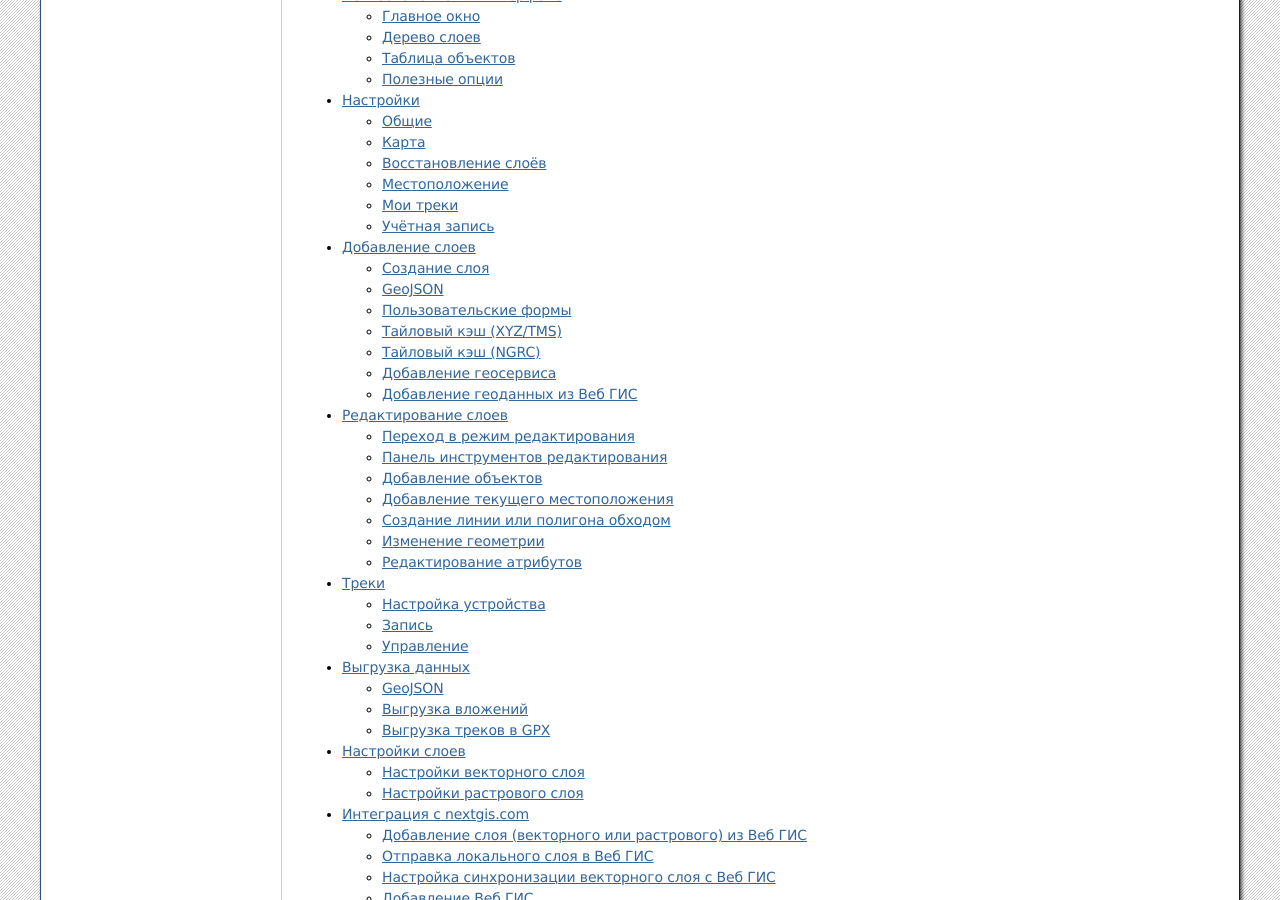
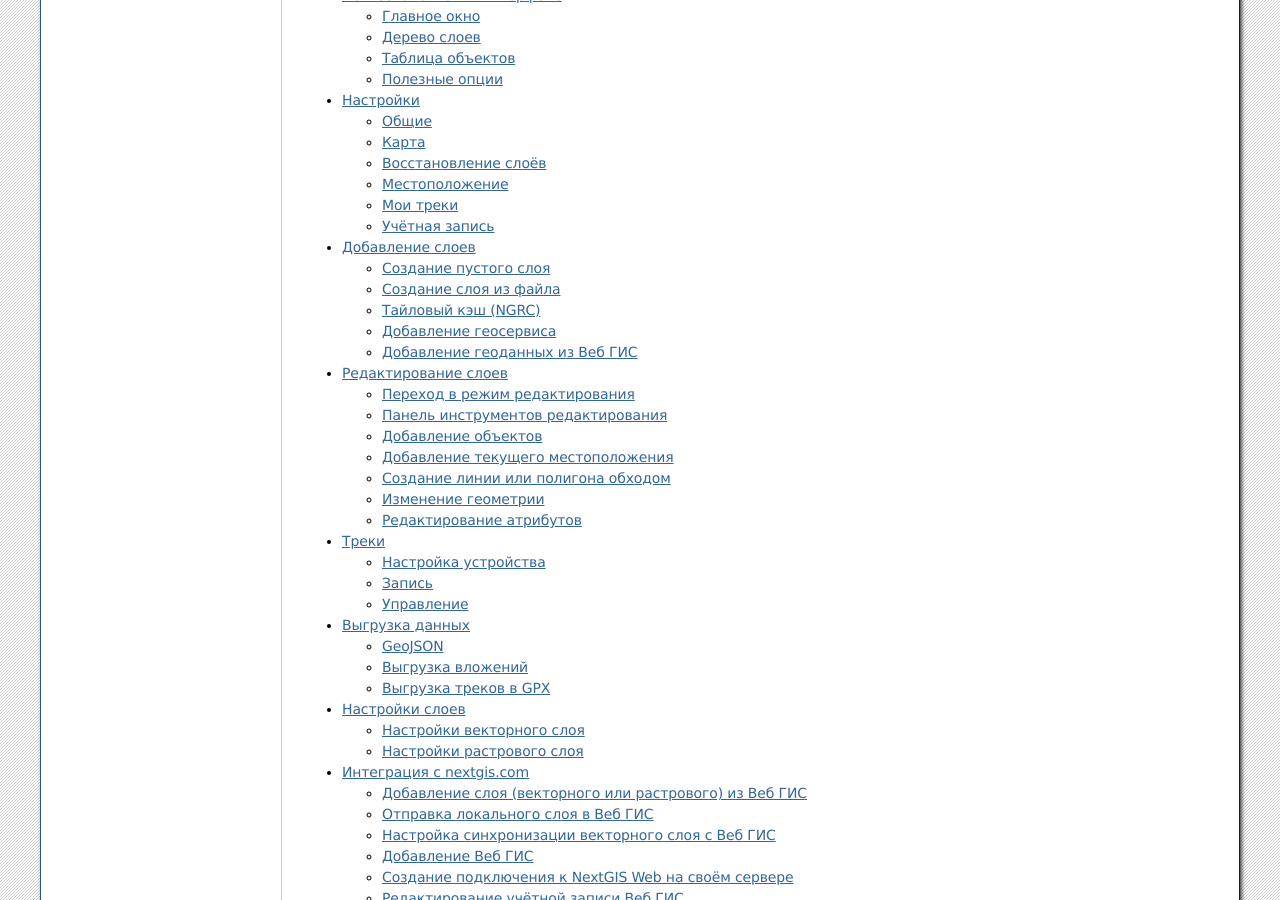
Before and after one commit to nextgis/docs_ngmobile, a Sphinx documentation site: the page built from source/index.rst, in a window 1280 px wide and 900 px high, scrolled down 1379 px. Built offline with Sphinx 7.4.7, drawn with Linux system fonts in a browser that asks for light colours; formulas are drawn with MathJax 3; some of the changed lines change nothing that is shown.

Commit message:
update structure load_geodata.rst

```diff
--- a/source/load_geodata.rst
+++ b/source/load_geodata.rst
@@ -5,23 +5,26 @@
 Добавление слоев
 =================
 
-В программе имеется возможность создания новых пустых векторных слоев, а также загрузки векторных и растровых слоев из локального хранилища Android, `каталога QuickMapServices <https://qms.nextgis.com/>`_, облачного сервиса `nextgis.com <https://my.nextgis.com/signup/?next=/webgis/>`_ или серверной Веб ГИС `NextGIS Web <http://nextgis.ru/nextgis-web/>`_. Подложку можно добавить с помощью соответствующего сервиса (`см. ниже <https://docs.nextgis.ru/docs_ngmobile/source/load_geodata.html#ngmobile-add-geoservice>`_).
+В программе имеется возможность добавления слоёв разными способами:
 
-Поддерживаются следующие форматы данных:
+* создать пустой векторный слой выбранной геометрии;
+* загрузить векторный или растровый слой:
 
-* :term:`GeoJSON`;
-* тайловый кэш XYZ/TMS в ZIP-архиве;
-* тайловый кэш в формате \*.ngrc;
-* настраиваемые формы в формате \*.ngfp.
+   * из локального хранилища Android,
+   * из хранилища `NextGIS Web <http://nextgis.ru/nextgis-web/>`_ в облаке или на своём сервере.
+   * из `каталога QuickMapServices <https://qms.nextgis.com/>`_,
+   * с помощью внешнего сервиса (`см. ниже <https://docs.nextgis.ru/docs_ngmobile/source/load_geodata.html#ngmobile-add-geoservice>`_).
+
+
 
 .. _ngmobile_create_vector:
 
-Создание слоя
---------------
+Создание пустого слоя
+------------------------
 
 Для того, чтобы создать пустой векторный слой, необходимо выполнить следующую последовательность шагов:
 
-1. На панели инструментов дерева слоев (:numref:`ngmobile_main_activity_pic`, п.1) нажать на кнопку "Добавить геоданные" (:numref:`ngmobile_layer_tree_pic`, п.4), далее выбрать пункт диалога «Создать слой» (см. :numref:`ngmobile_the_menu_button_new_layer_pic`)
+1. На панели инструментов дерева слоев нажать на кнопку "Добавить геоданные" (:numref:`ngmobile_layer_tree_pic`, п.4), далее выбрать пункт диалога «Создать слой» (см. :numref:`ngmobile_the_menu_button_new_layer_pic`)
 
 .. figure:: _static/ngmobile_the_menu_button_Add_data.png
    :name: ngmobile_the_menu_button_new_layer_pic
@@ -65,10 +68,28 @@
 
 .. _ngmobile_import_vector:
 
-GeoJSON
--------
+Создание слоя из файла
+-----------------------
 
-NextGIS Mobile позволяет создать векторный слой путем загрузки существующего файла GeoJSON. Для этого необходимо выполнить
+Поддерживаются следующие форматы данных:
+
+Векторные:
+
+* `GeoJSON <https://docs.nextgis.ru/docs_ngmobile/source/load_geodata.html#geojson>`_;
+* `настраиваемые формы <https://docs.nextgis.ru/docs_ngmobile/source/load_geodata.html#ngmobile-import-ngfp>`_ в формате \*.NGFP.
+
+Растровые:
+
+* `тайловый кэш XYZ/TMS <https://docs.nextgis.ru/docs_ngmobile/source/load_geodata.html#xyz-tms>`_ в ZIP-архиве;
+* `тайловый кэш в формате \*.NGRC <https://docs.nextgis.ru/docs_ngmobile/source/load_geodata.html#ngrc>`_.
+
+.. _geojson:
+
+Создание векторного слоя из файла GeoJSON
+~~~~~~~~~~~~~~~~~~~~~~~~~~~~~~~~~~~~~~~~~
+
+
+NextGIS Mobile позволяет создать векторный слой путем загрузки существующего файла :term:`GeoJSON`. Для этого необходимо выполнить
 следующую последовательность шагов:
 
 1. На панели инструментов дерева слоев (:numref:`ngmobile_main_activity_pic`, п.1) нажать на кнопку "Добавить геоданные" (:numref:`ngmobile_layer_tree_pic`, п.4), далее выбрать пункт диалога "Открыть локальный" (см. :numref:`ngmobile_the_menu_button_new_layer_pic`).
@@ -142,15 +163,14 @@
 
 .. _ngmobile_import_ngfp:
 
-Пользовательские формы
-----------------------
+Создание векторного слоя из формы
+~~~~~~~~~~~~~~~~~~~~~~~~~~~~~~~~~
 
 NextGIS Mobile позволяет создавать векторный слой путем импорта существущего файла формата NGFP.
 
-Файл формата NGFP создается в настольном приложении `NextGIS FormBuilder <http://nextgis.ru/nextgis-formbuilder/>`_ и представляет собой файл формата :term:`GeoJSON` с дополнительной информацией (JSON), упакованный в zip-архив c расширением \*.ngfp.
+Файл формата NGFP представляет собой файл формата :term:`GeoJSON` с дополнительной информацией (JSON), упакованный в zip-архив c расширением \*.NGFP. Создаётся как `дочерний ресурс векторного слоя <https://docs.nextgis.ru/docs_ngweb/source/collector.html#collector-create-form>`_ в NextGIS Web.
 
-Особенностью редактирования слоя на базе файла формата NGFP является заполнение не стандартной, а пользовательской формы редактирования атрибутов. Пользовательская форма специальным образом оптимизирована для ввода данных и может содержать особые элементы
-для более удобного ввода данных, такие как: выбор из выпадающего списка, связанные списки, радио-кнопки и т.д. (см. :numref:`ngmobile_non-standard_form_pic`).
+При редактировании слоя на базе файла формата NGFP пользователь вводит данные не в стандартный список полей, а в пользовательскую форму редактирования атрибутов. Форма специальным образом оптимизирована для ввода данных и может содержать особые элементы для более удобного ввода данных: выбор из выпадающего списка, связанные списки, радио-кнопки и т.д. (см. :numref:`ngmobile_non-standard_form_pic`).
 
 .. figure:: _static/non-standard_form.png
    :name: ngmobile_non-standard_form_pic
@@ -197,7 +217,7 @@
 .. _ngmobile_import_cache:
 
 Тайловый кэш (XYZ/TMS)
-----------------------
+~~~~~~~~~~~~~~~~~~~~~~
 
 NextGIS Mobile позволяет создавать растровый слой путем импорта тайлового кэша.
 
@@ -299,13 +319,15 @@
 
 NextGIS Mobile позволяет создавать растровые слои из внешних геосервисов. Это позволяет, например, добавить подложку.
 
+Наиболее удобный способ - добавление тайлового сервиса из каталога `QuickMapServices <qms.nextgis.com>`_.
+
 .. warning::
    Для создания слоев из внешних геосервисов необходимо подключение к сети Интернет.
 
 .. _ngmobile_qms_service:
 
 Создание растрового слоя из тайлового сервиса из каталога QuickMapServices
-^^^^^^^^^^^^^^^^^^^^^^^^^^^^^^^^^^^^^^^^^^^^^^^^^^^^^^^^^^^^^^^^^^^^^^^^^^^
+~~~~~~~~~~~~~~~~~~~~~~~~~~~~~~~~~~~~~~~~~~~~~~~~~~~~~~~~~~~~~~~~~~~~~~~~~~~
 
 Для создания растрового слоя из тайлового сервиса, содержащегося в `каталоге QuickMapServices <https://qms.nextgis.com/>`_, необходимо выполнить следующие шаги:
 
@@ -325,7 +347,7 @@
 .. _ngmobile_tile_service:
 
 Создание растрового слоя из частного тайлового сервиса
-^^^^^^^^^^^^^^^^^^^^^^^^^^^^^^^^^^^^^^^^^^^^^^^^^^^^^^
+~~~~~~~~~~~~~~~~~~~~~~~~~~~~~~~~~~~~~~~~~~~~~~~~~~~~~~~
 
 Если вы хотите создать растровый слой из тайлового сервиса, не содержащегося в `каталоге QuickMapServices <https://qms.nextgis.com/>`_, необходимо выполнить следующие шаги:
 
@@ -358,7 +380,7 @@
 .. _ngmobile_tile_cache:
 
 Кэширование данных тайлового сервиса
-^^^^^^^^^^^^^^^^^^^^^^^^^^^^^^^^^^^^
+~~~~~~~~~~~~~~~~~~~~~~~~~~~~~~~~~~~~
 
 С растровыми слоями, созданными из внешних геосервисов, можно работать и **при отсутствии подключения к сети Интернет**. Для этого необходимо сначала загрузить тайлы для интересующей области:
 
```
